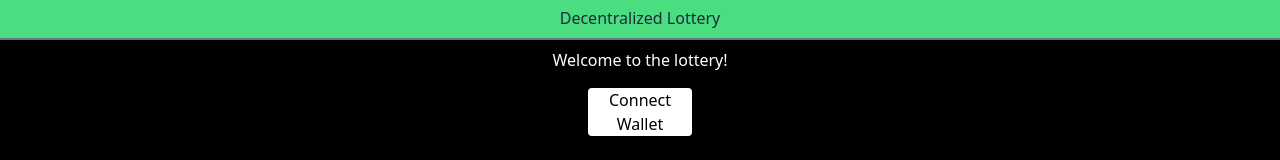
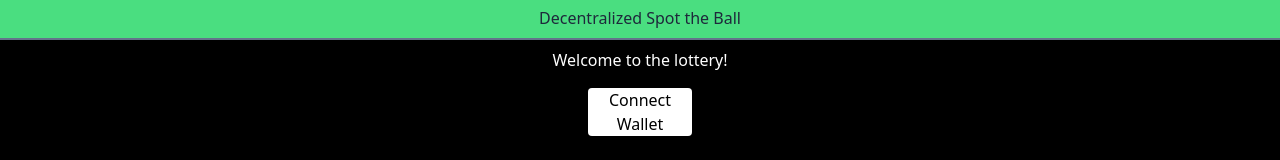
Before and after one commit to RyanPaulGannon/spot-the-ball-web3, a Nuxt app: page / in a window 1280 px wide. Shown: the top 160 px of the page. Built offline with nearby package versions, Linux system fonts and the light colour scheme.

Commit message:
Updated title

```diff
--- a/components/Header.vue
+++ b/components/Header.vue
@@ -2,6 +2,6 @@
   <div
     class="bg-green-400 h-10 text-center border-b-2 border-b-slate-500 text-white"
   >
-    <h1 class="text-slate-800 pt-1.5">Decentralized Lottery</h1>
+    <h1 class="text-slate-800 pt-1.5">Decentralized Spot the Ball</h1>
   </div>
 </template>
--- a/components/LotteryEntrance.vue
+++ b/components/LotteryEntrance.vue
@@ -18,7 +18,7 @@ async function connectWallet() {
   wallet.getAddress()
 }
 
-function enterLottery() {}
+function enterSTB() {}
 </script>
 
 <template>
@@ -40,7 +40,7 @@ function enterLottery() {}
       <br />
       <button
         class="rounded bg-white w-5/12 md:w-2/12 lg:w-1/12"
-        @click="enterLottery"
+        @click="enterSTB"
       >
         Enter Lottery
       </button>
--- a/package.json
+++ b/package.json
@@ -1,5 +1,9 @@
 {
-  "private": true,
+  "name": "spot-the-ball-web3",
+  "version": "1.0.0",
+  "description": "",
+  "main": "index.js",
+  "private": false,
   "scripts": {
     "build": "nuxt build",
     "dev": "nuxt dev",
```
Also changed, not shown: 2 other files (tests, documents, lock files or other folders).
